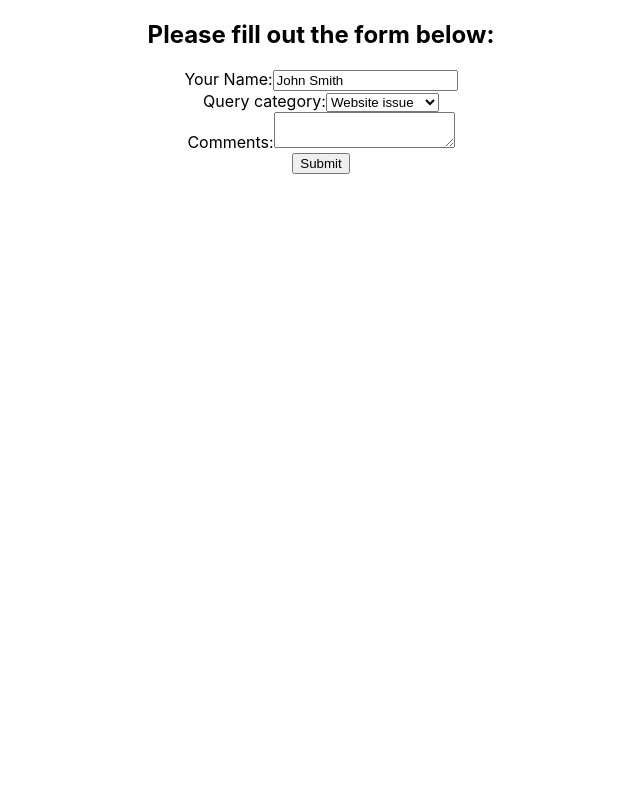
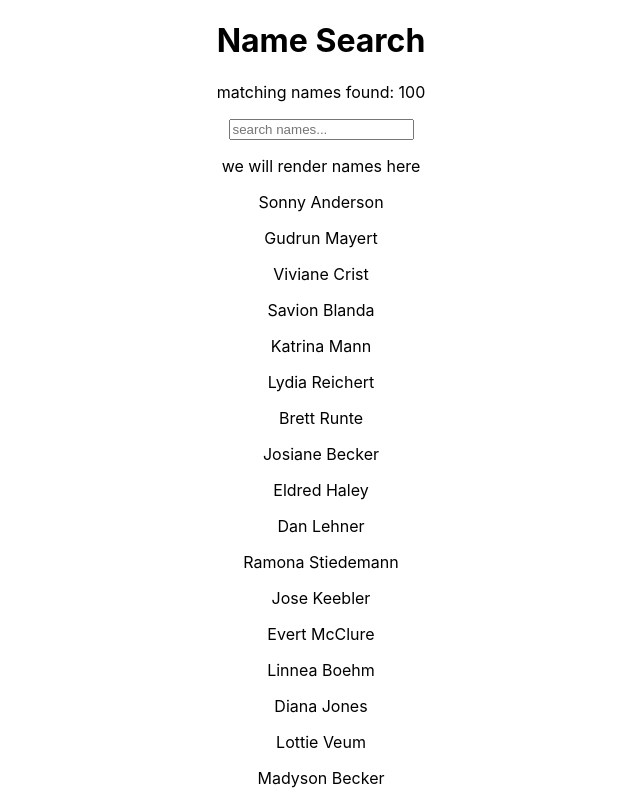
Before and after one commit to thomasstrassmann/react-in-gitpod, a React (Create React App) app in the folder my-app/: page / in a window 1280 px wide. Shown: the top 800 px of the page, without its empty margins (319-959 px from the left). Built offline with nearby package versions, Linux system fonts and the light colour scheme.

Commit message:
implment searchbar

```diff
--- a/my-app/src/App.js
+++ b/my-app/src/App.js
@@ -13,12 +13,13 @@
 // import LifeCyclesCDU from './components/Lifecycles/LifeCyclesCDU';
 // import LifeCyclesCWU from './components/Lifecycles/LifeCyclesCWU';
 // import ControlledForm from './components/Forms/ControlledForm';
-import UncontrolledForm from './components/Forms/UncontrolledForm';
+// import UncontrolledForm from './components/Forms/UncontrolledForm';
+import SearchBar from './components/Filter/SearchBar';
 
 function App() {
   return (
     <div className="App">
-      <UncontrolledForm/>
+      <SearchBar/>
     </div>
   );
 }
--- /dev/null
+++ b/my-app/src/components/Filter/SearchBar.js
@@ -0,0 +1,42 @@
+import React, { Component } from "react";
+import names from "../../names";
+
+export class SearchBar extends Component {
+  constructor(props) {
+    super(props);
+
+    this.state = {
+        names: names,
+    };
+  }
+
+  handleChange = (event) => {
+    let inputText = event.target.value.toLowerCase();
+
+    let filteredNames = names.filter((name) => {
+         return name.toLowerCase().includes(inputText);})
+        this.setState({
+            names: filteredNames,
+        })
+  }
+
+  render() {
+    return (
+      <div>
+        <h1>Name Search</h1>
+        <p>matching names found: {this.state.names.length}</p>
+        <form>
+          <input type="text" placeholder="search names..." onChange={(event)=> this.handleChange(event)}/>
+        </form>
+        <div>
+          <p>we will render names here</p>
+          {this.state.names.map(name => {
+            return <p key={name}>{name}</p>
+          })}
+        </div>
+      </div>
+    );
+  }
+}
+
+export default SearchBar;
--- /dev/null
+++ b/my-app/src/names.js
@@ -0,0 +1,103 @@
+const names = [
+    "Sonny Anderson",
+    "Gudrun Mayert",
+    "Viviane Crist",
+    "Savion Blanda",
+    "Katrina Mann",
+    "Lydia Reichert",
+    "Brett Runte",
+    "Josiane Becker",
+    "Eldred Haley",
+    "Dan Lehner",
+    "Ramona Stiedemann",
+    "Jose Keebler",
+    "Evert McClure",
+    "Linnea Boehm",
+    "Diana Jones",
+    "Lottie Veum",
+    "Madyson Becker",
+    "Philip Feeney",
+    "Kobe Kuhic",
+    "Jessica Wisoky",
+    "Kasey Auer",
+    "Arnoldo Sipes",
+    "Madisen Davis",
+    "Alex Swaniawski",
+    "Helene Jenkins",
+    "Leone Olson",
+    "Ola Lockman",
+    "Kaylie Mueller",
+    "Kitty Steuber",
+    "Ralph Mosciski",
+    "Zane Bradtke",
+    "Syble Torp",
+    "Luella Weimann",
+    "Rigoberto Dicki",
+    "Andre Gusikowski",
+    "Moshe Torphy",
+    "Rhoda Rosenbaum",
+    "Libby Spinka",
+    "Maeve Zieme",
+    "Sydney Gleichner",
+    "Jimmy Blick",
+    "Tara Casper",
+    "Cayla Upton",
+    "Keith Wyman",
+    "Derick Emmerich",
+    "Nia Waelchi",
+    "Armani Nienow",
+    "Keyon DuBuque",
+    "Keeley Doyle",
+    "Kristoffer Monahan",
+    "Brendon Orn",
+    "Brandy Romaguera",
+    "Lyda Hane",
+    "Lisandro Bauch",
+    "Oma Hirthe",
+    "Caleb Dicki",
+    "Sydney O'Kon",
+    "Missouri Greenholt",
+    "Kylie Green",
+    "Kiel Erdman",
+    "Anahi Balistreri",
+    "Rico Rippin",
+    "Ramiro Dach",
+    "Princess Bosco",
+    "Pink Stoltenberg",
+    "Adan Rau",
+    "Dessie Heller",
+    "Nyah Zulauf",
+    "Makayla Fisher",
+    "Neoma Stanton",
+    "Ebba Dooley",
+    "Rachel Denesik",
+    "Drew Crist",
+    "Wava Will",
+    "Loraine Macejkovic",
+    "Americo Mann",
+    "Jules Konopelski",
+    "Gloria Ankunding",
+    "Austin Wilderman",
+    "Sage Veum",
+    "Dorris Friesen",
+    "Wellington Klein",
+    "Asa Quitzon",
+    "Misty Schumm",
+    "Muhammad Bayer",
+    "Dante Ondricka",
+    "Lurline Kuvalis",
+    "Conner Herzog",
+    "Shanie Franecki",
+    "Lois Bednar",
+    "Carey Predovic",
+    "Adelbert Heidenreich",
+    "Romaine Jacobs",
+    "Jake Schuppe",
+    "Meta Parisian",
+    "Dillon Feest",
+    "Amanda O'Keefe",
+    "Kaitlyn O'Keefe",
+    "Earnest Jenkins",
+    "Reymundo Gleason"
+]
+export default names
```
